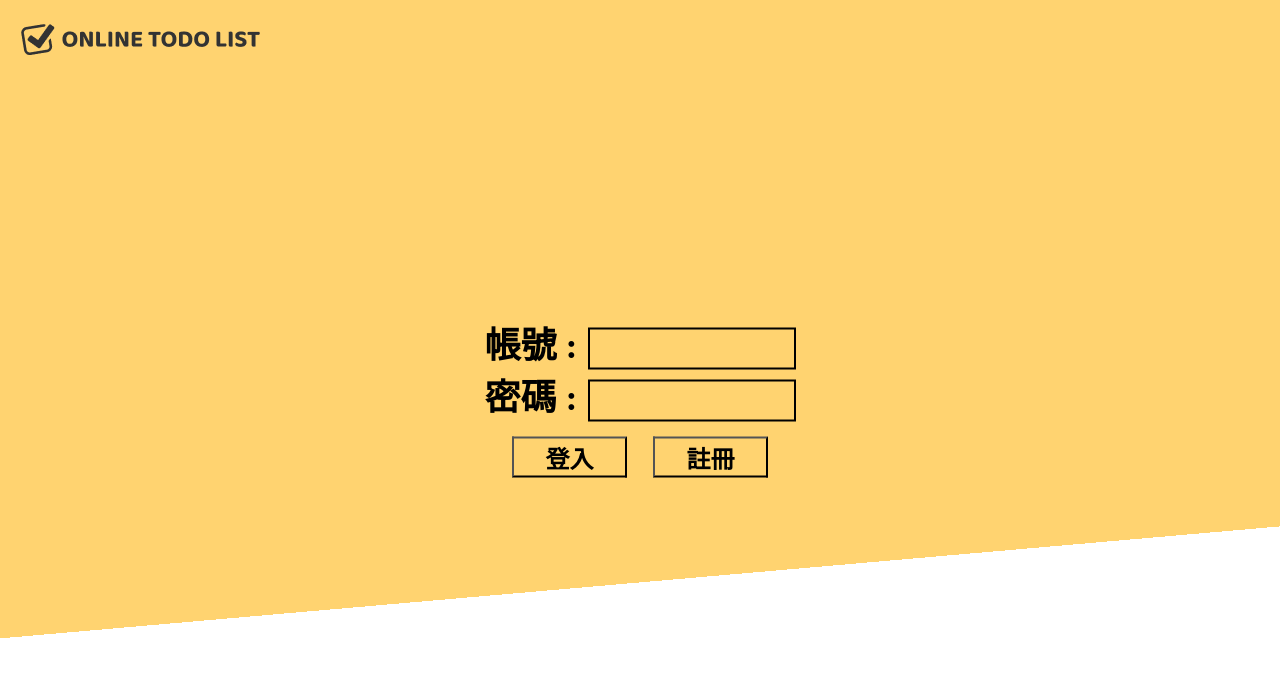
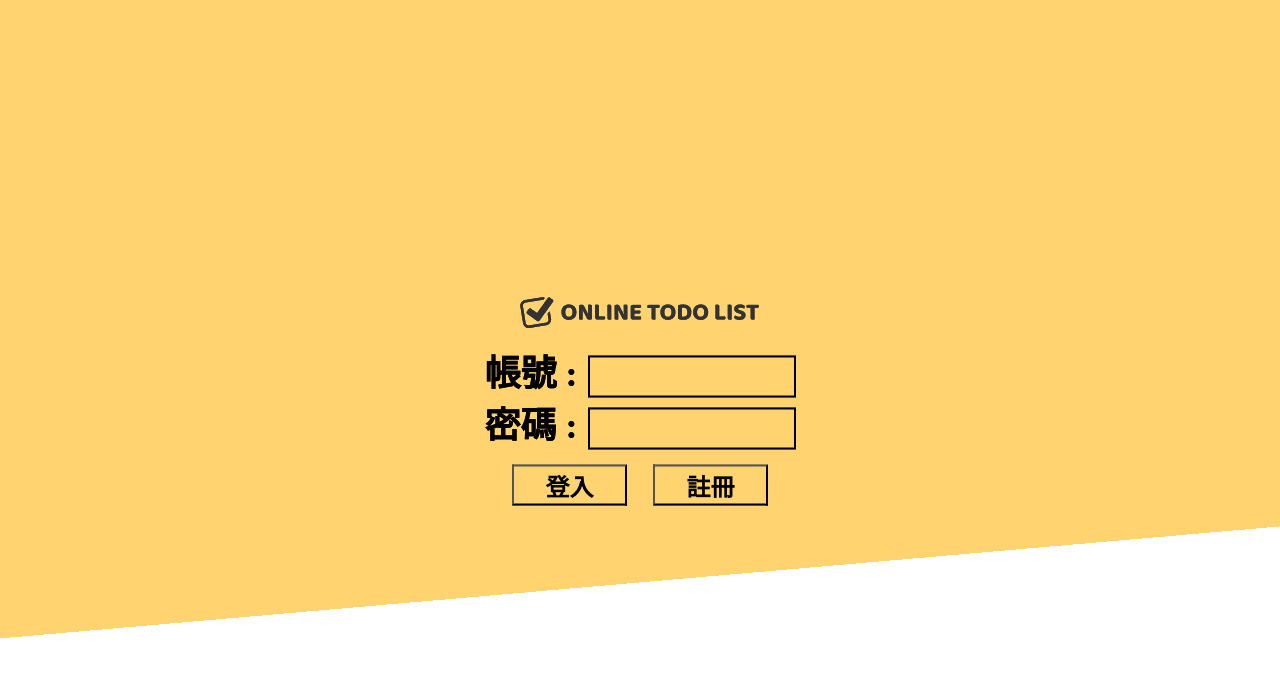
Before and after one commit to JIMHWANG/ReactRouter_ToDoList, a React (Create React App) app: page / in a window 1280 px wide. Shown: the top 676 px of the page. Built offline with nearby package versions, Linux system fonts and the light colour scheme.

Commit message:
將登入頁移置首頁+變更登入頁圖片

```diff
--- a/src/App.js
+++ b/src/App.js
@@ -7,9 +7,10 @@ import { Routes, Route, Link } from "react-router-dom";
 function App() {
   return (
     <>
-      <h1>
+      {/* <h1>
         <Link to="/">Online ToDoList</Link>
-      </h1>
+      </h1> */}
+      <Home_Login />
       <Routes>
         <Route path="/" element={<Home_Login />} />
         <Route path="Function" element={<Function />} />
--- a/src/Components/Home_Login.js
+++ b/src/Components/Home_Login.js
@@ -2,6 +2,7 @@ import "../Style/Home_Login.scss";
 import { useNavigate } from "react-router-dom";
 import React from 'react';
 import AccountPassword from "./AccountPassword.js";
+import LoginRegisterPic from "./LoginRegisterPic.js";
 
 const { useState, useEffect } = React;
 
@@ -34,6 +35,7 @@ function Home() {
 
     return (
         <div className="Login">
+            <LoginRegisterPic />
             <AccountPassword account={account} setAccount={setAccount} password={password} setPassword={setPassword} />
             <div className="Login_Buttons">
                 <input type="button" value="登入" onClick={() => {
--- /dev/null
+++ b/src/Components/LoginRegisterPic.js
@@ -0,0 +1,9 @@
+import "../Style/LoginRegisterPic.scss"
+
+function LoginRegisterPic() {
+    return (
+        <h1 className="LoginRegisterPic">Online ToDoList</h1>
+    )
+}
+
+export default LoginRegisterPic;
--- a/src/Components/Register.js
+++ b/src/Components/Register.js
@@ -1,4 +1,5 @@
 import AccountPassword from "./AccountPassword";
+import LoginRegisterPic from "./LoginRegisterPic";
 import { useNavigate } from "react-router-dom";
 import "../Style/Register.scss";
 import React from 'react';
@@ -38,6 +39,7 @@ function Register() {
 
     return (
         <div className="Register">
+            <LoginRegisterPic />
             <h2>歡迎加入</h2>
             <AccountPassword account={RegisterAccount} setAccount={setRegisterAccount} password={RegisterPassword} setPassword={setRegisterPassword} />
             <div className="Register_Buttons">
--- /dev/null
+++ b/src/Style/LoginRegisterPic.scss
@@ -0,0 +1,9 @@
+.LoginRegisterPic {
+    background: url(../Image/Title_BG.png) no-repeat center;
+    width: 50%;
+    margin: 0 auto;
+    text-indent: 101%;
+    white-space: nowrap;
+    overflow: hidden;
+    margin-bottom: 20px;
+}
```
Also changed, not shown: src/Image/Title_BG_BIG.jpg (added), 1 other file (tests, documents, lock files or other folders).
